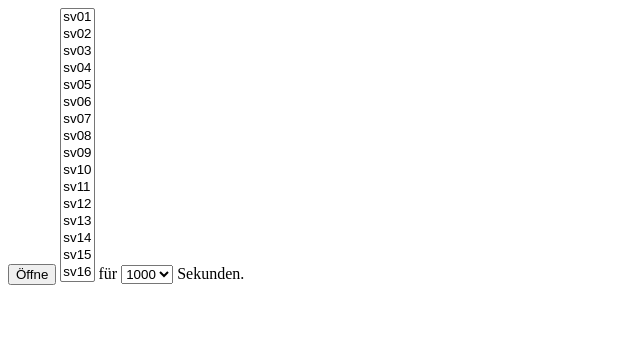
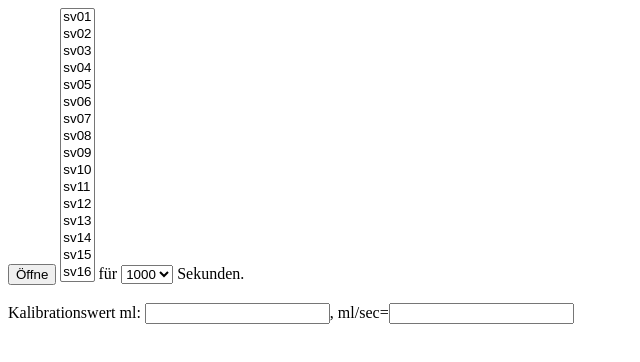
Before and after one commit to bitlytricks/cocktail, a website: page pages/service.html in a window 1280 px wide. Shown: the whole page, without its empty margins (0-640 px from the left). Drawn offline with Linux system fonts and the light colour scheme.

Commit message:
simple calibration calculator on service page

```diff
--- a/pages/service.html
+++ b/pages/service.html
@@ -9,6 +9,13 @@
 			var request = new XMLHttpRequest();
 			request.open("GET", "/open/" + svNames + "/" + time);
 			request.send();
+		}
+
+		function calc() {
+			var volume = parseInt(vol.value);
+			var time = parseInt(duration.value);
+
+			mlPerSec.value = Math.floor(volume/time * 1000);
 		}
 	</script>
 	<input type="button" value="Öffne" onclick="openSV()"/>
@@ -45,6 +52,9 @@
 	</select>
 
 	Sekunden.
+	<br/>
+	<br/>
+	Kalibrationswert ml: <input type="text" id="vol" oninput="calc()"/>, ml/sec=<input type="text readonly="true" id="mlPerSec"/>
 </body>
 
 </html>
```
